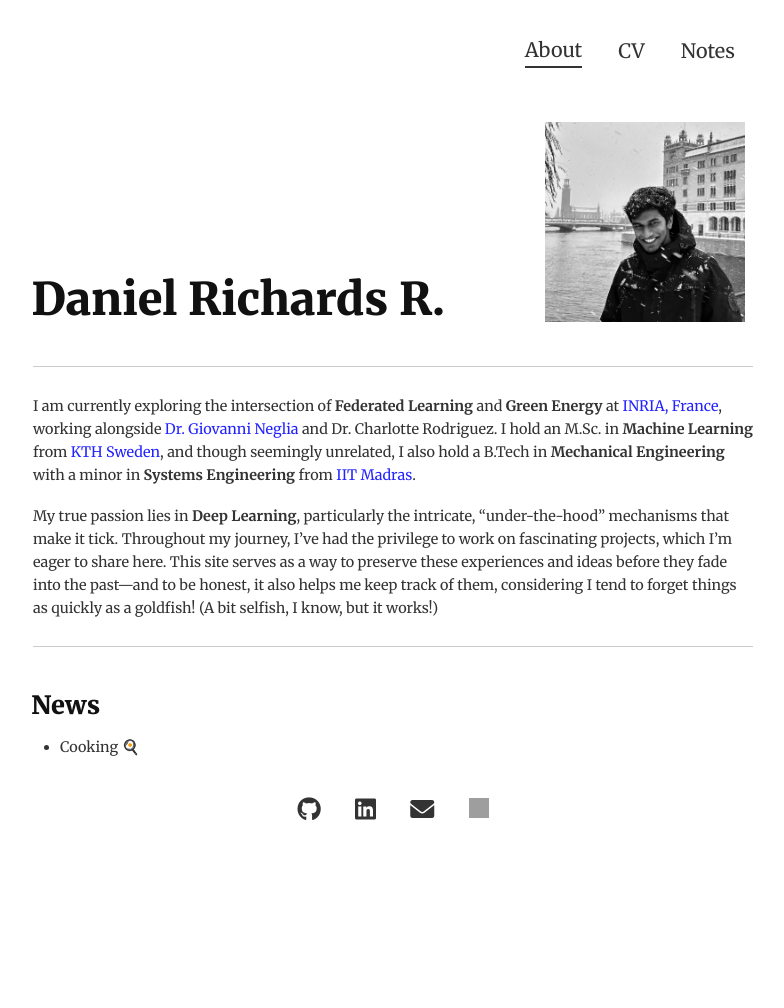
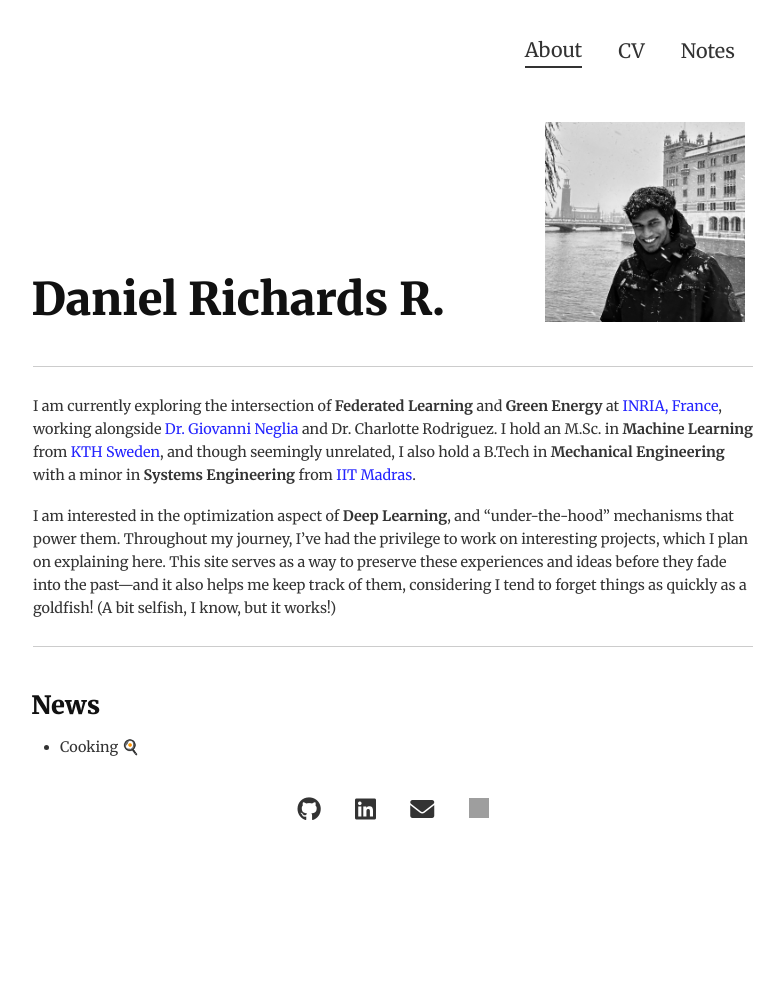
Before and after one commit to dannyrichy/dannyrichy.github.io, a Jekyll site: the page built from docs/index.md, in a window 1280 px wide. Shown: the whole page, without its empty margins (247-1031 px from the left). Built offline with Jekyll 4.4.1, drawn with Linux system fonts in a browser that asks for light colours; grey boxes are pictures that could not be loaded.

Commit message:
Changed the bio

```diff
--- a/docs/index.md
+++ b/docs/index.md
@@ -10,7 +10,7 @@ layout: default
 
 I am currently exploring the intersection of **Federated Learning** and **Green Energy** at [INRIA, France](https://www.inria.fr/fr/centre-inria-universite-cote-azur), working alongside [Dr. Giovanni Neglia](http://www-sop.inria.fr/members/Giovanni.Neglia/) and Dr. Charlotte Rodriguez. I hold an M.Sc. in **Machine Learning** from [KTH Sweden](https://www.kth.se/), and though seemingly unrelated, I also hold a B.Tech in **Mechanical Engineering** with a minor in **Systems Engineering** from [IIT Madras](https://www.iitm.ac.in/).
 
-My true passion lies in **Deep Learning**, particularly the intricate, "under-the-hood" mechanisms that make it tick. Throughout my journey, I've had the privilege to work on fascinating projects, which I’m eager to share here. This site serves as a way to preserve these experiences and ideas before they fade into the past—and to be honest, it also helps me keep track of them, considering I tend to forget things as quickly as a goldfish! (A bit selfish, I know, but it works!)
+I am interested in the optimization aspect of **Deep Learning**, and "under-the-hood" mechanisms that power them. Throughout my journey, I've had the privilege to work on interesting projects, which I plan on explaining here. This site serves as a way to preserve these experiences and ideas before they fade into the past—and it also helps me keep track of them, considering I tend to forget things as quickly as a goldfish! (A bit selfish, I know, but it works!)
 
 ---
 
```
